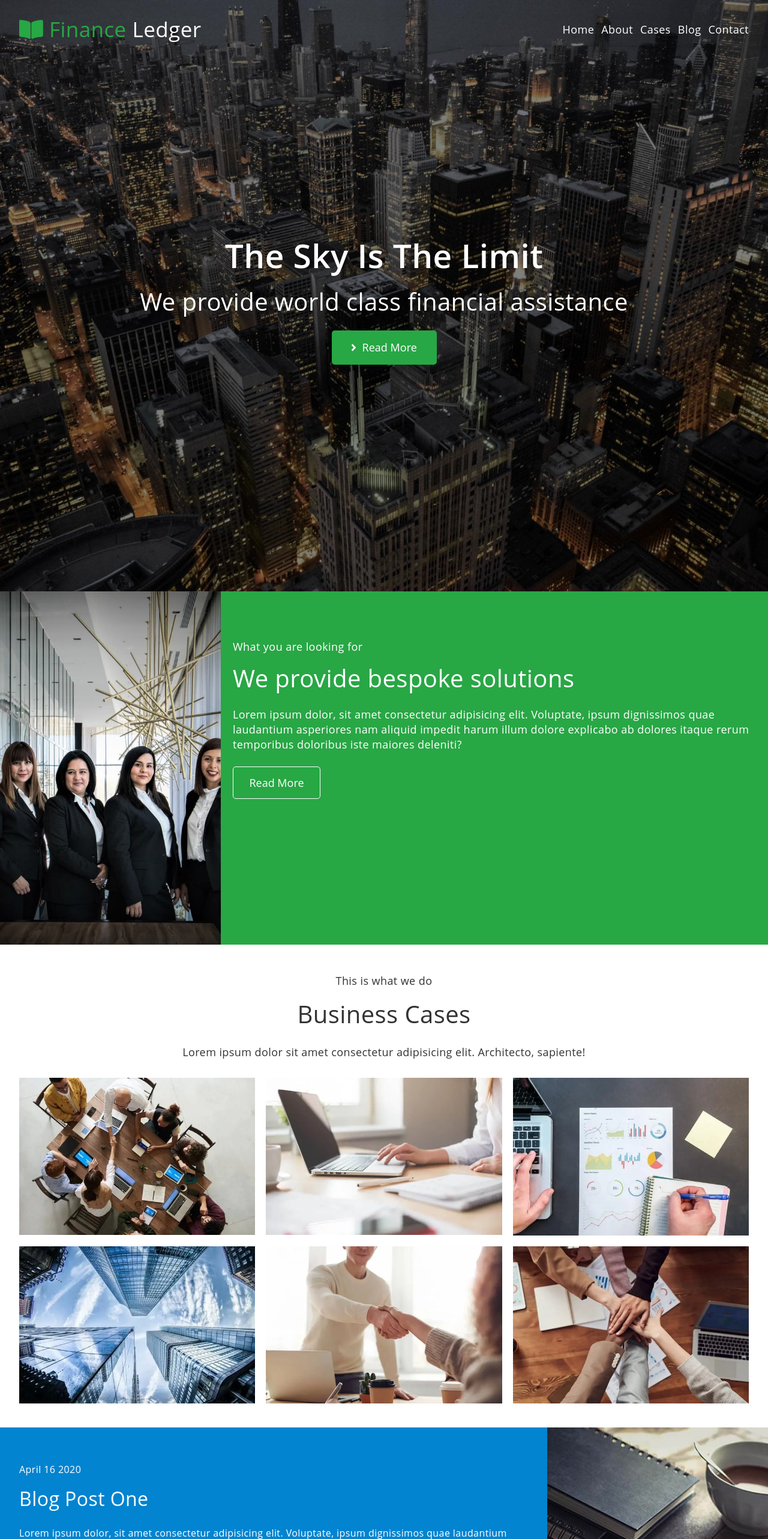
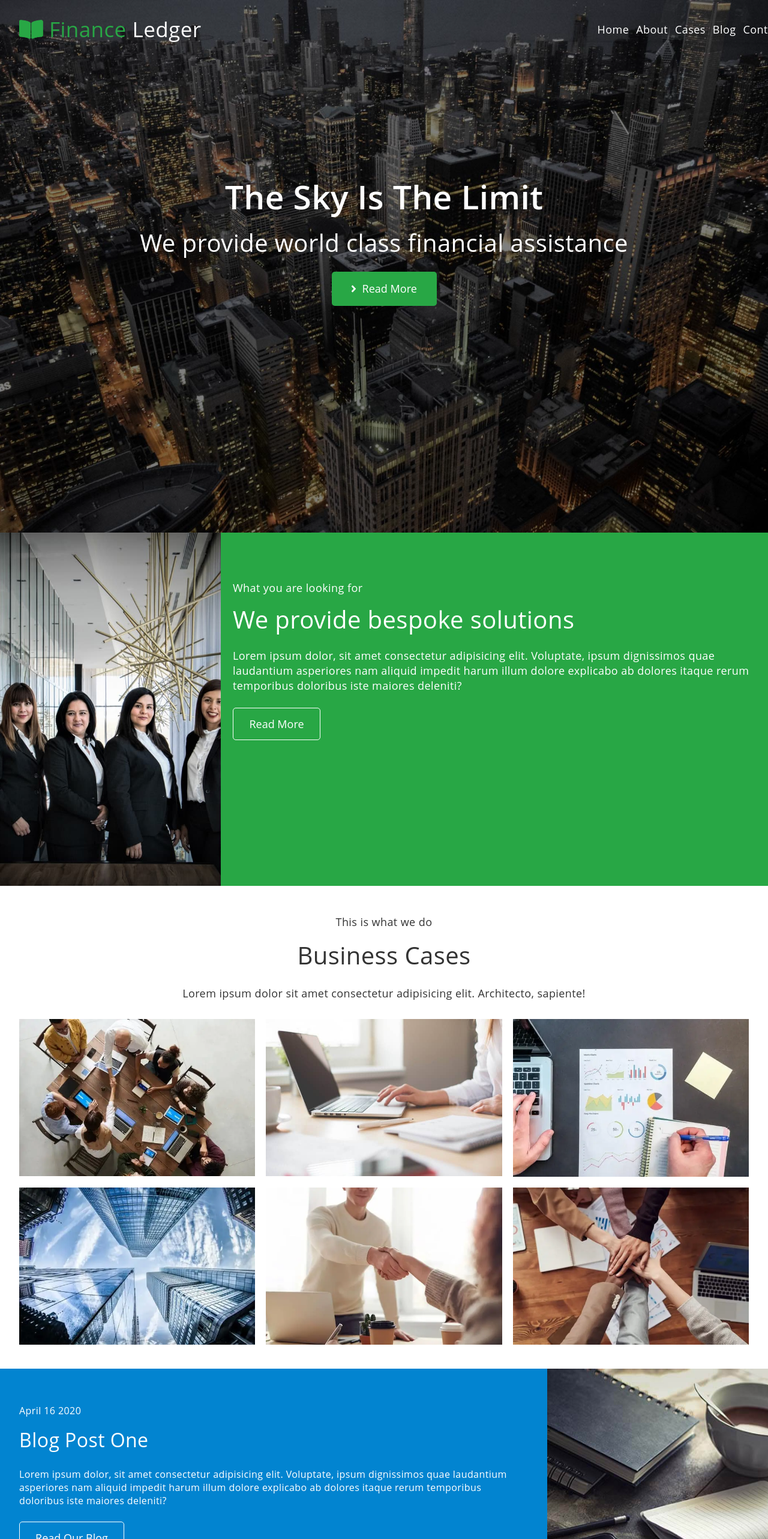
Before and after one commit to Yuliia-dev/ledger_test, a React (Create React App) app: page / in a window 1280 px wide. Shown: the top 2566 px of the page at 60% size. Built offline with nearby package versions, Linux system fonts and the light colour scheme.

Commit message:
add hover

```diff
--- a/src/components/Cases.js
+++ b/src/components/Cases.js
@@ -1,5 +1,46 @@
-import { Container, CasesText, CasesTitle, CasesList } from './Cases.styled';
+// import { useState } from 'react';
+// import { SRLWrapper } from 'simple-react-lightbox';
+import {
+  Container,
+  CasesText,
+  CasesTitle,
+  CasesList,
+  // ContainerLightbox,
+} from './Cases.styled';
+// import lightbox from 'lightbox2';
+// import lightbox from '/node_modules/lightbox2/dist/css/lightbox.min.css';
+
+// import lightbox2 from 'lightbox2';
+
+// lightbox.option({
+//   // resizeDuration: 200,
+//   wrapAround: true,
+//   alwaysShowNavOnTouchDevices: true,
+//   disableScrolling: true,
+//   maxWidth: 900,
+//   maxHeight: 603,
+//   fitImagesInViewport: true,
+
+//   positionFromTop: 0,
+// });
+
+// lightbox.option({
+//   'resizeDuration': 200,
+//   'wrapAround': true
+// })
+
 export function Cases() {
+  // const [overlay, setOverlay] = useState(false);
+
+  // const changeOverlay = e => {
+  //   if (e.target !== e.currentTarget) {
+  //     setOverlay(true);
+  //   }
+  //   if (e.code === 'Escape' || e.currentTarget === e.target) {
+  //     setOverlay(false);
+  //   }
+  // // };
+
   return (
     <Container id="cases">
       <CasesText>This is what we do</CasesText>
@@ -8,8 +49,10 @@ export function Cases() {
         Lorem ipsum dolor sit amet consectetur adipisicing elit. Architecto,
         sapiente!
       </CasesText>
+
       <CasesList>
-        <li>
+        {/* <li> */}
+        {/* <SRLWrapper> */}
         <picture>
           <source
             srcSet={`
@@ -22,13 +65,14 @@ export function Cases() {
     ${require('./images/cases/cases1.jpg')} 1x,
     ${require('./images/cases/cases1@2x.jpg')} 2x`}
           />
+
           <img
             src={require('./images/cases/cases1.jpg')}
             alt="People at the table"
           />
         </picture>
-        </li>
-        <li>
+        {/* </li>
+        <li> */}
         <picture>
           <source
             srcSet={`
@@ -42,10 +86,16 @@ export function Cases() {
     ${require('./images/cases/cases2@2x.jpg')} 2x
   `}
           />
+          <a
+            data-lightbox="image-1"
+            data-title="People"
+            href={require('./images/cases/cases2.jpg')}
+          >
             <img src={require('./images/cases/cases2.jpg')} alt="Laptop" />
+          </a>
         </picture>
-        </li>
-        <li>
+        {/* </li>
+        <li> */}
         <picture>
           <source
             srcSet={`
@@ -61,8 +111,8 @@ export function Cases() {
           />
           <img src={require('./images/cases/cases3.jpg')} alt="Notebook" />
         </picture>
-        </li>
-        <li>
+        {/* </li>
+        <li> */}
         <picture>
           <source
             srcSet={`
@@ -78,8 +128,8 @@ export function Cases() {
           />
           <img src={require('./images/cases/cases4.jpg')} alt="Buildings" />
         </picture>
-        </li>
-        <li>
+        {/* </li>
+        <li> */}
         <picture>
           <source
             srcSet={`
@@ -95,8 +145,8 @@ export function Cases() {
           />
           <img src={require('./images/cases/cases5.jpg')} alt="Handshake" />
         </picture>
-        </li>
-        <li>
+        {/* </li>
+        <li> */}
         <picture>
           <source
             srcSet={`
@@ -115,8 +165,10 @@ export function Cases() {
             alt="Hands together"
           />
         </picture>
-        </li>
+        {/* </li> */}
+        {/* </SRLWrapper> */}
       </CasesList>
+      {/* <ContainerLightbox overlay={overlay}></ContainerLightbox> */}
     </Container>
   );
 }
--- a/src/components/Cases.styled.js
+++ b/src/components/Cases.styled.js
@@ -45,7 +45,7 @@ export const CasesTitle = styled.h2`
   }
 `;
 
-export const CasesList = styled.ul`
+export const CasesList = styled.div`
   position: relative;
   margin-top: 30px;
 
@@ -58,3 +58,16 @@ export const CasesList = styled.ul`
     grid-template-columns: repeat(3, 1fr);
   }
 `;
+
+// export const ContainerLightbox = styled.div`
+//   position: fixed;
+//   z-index: 30;
+//   top: 0;
+//   left: 0;
+//   width: 100%;
+//   height: 100%;
+//   background: #040404;
+//   opacity: 0.5;
+//   /* display: none; */
+//   display: ${props => (props.overlay ? 'flex' : 'none')};
+// `;
--- a/src/components/Header.js
+++ b/src/components/Header.js
@@ -1,4 +1,4 @@
-// import { Link } from 'react-scroll';
+import { useState } from 'react';
 import {
   Container,
   Nav,
@@ -6,12 +6,23 @@ import {
   LogoLink,
   LogoText,
   NavList,
-  NavItem,
 } from './Header.styled';
 
 export function Header() {
+  const [color, setColor] = useState(false);
+
+  const changeColor = () => {
+    if (window.scrollY >= 95) {
+      setColor(true);
+    } else {
+      setColor(false);
+    }
+  };
+
+  window.addEventListener('scroll', changeColor);
+
   return (
-    <Container>
+    <Container color={color ? 'rgba(0, 0, 0, 0.8)' : 'rgba(0, 0, 0, 0.0)'}>
       <Nav>
         <div>
           <LogoLink href="./">
@@ -33,7 +44,7 @@ export function Header() {
         </div>
         <div>
           <NavList>
-            <NavItem>
+            <li>
               <LinkNav
                 to="hero"
                 spy={true}
@@ -43,8 +54,8 @@ export function Header() {
               >
                 Home
               </LinkNav>
-            </NavItem>
-            <NavItem>
+            </li>
+            <li>
               <LinkNav
                 to="about"
                 spy={true}
@@ -54,8 +65,8 @@ export function Header() {
               >
                 About
               </LinkNav>
-            </NavItem>
-            <NavItem>
+            </li>
+            <li>
               <LinkNav
                 to="cases"
                 spy={true}
@@ -65,8 +76,8 @@ export function Header() {
               >
                 Cases
               </LinkNav>
-            </NavItem>
-            <NavItem>
+            </li>
+            <li>
               <LinkNav
                 to="blog"
                 spy={true}
@@ -76,8 +87,8 @@ export function Header() {
               >
                 Blog
               </LinkNav>
-            </NavItem>
-            <NavItem>
+            </li>
+            <li>
               <LinkNav
                 to="contact"
                 spy={true}
@@ -87,7 +98,7 @@ export function Header() {
               >
                 Contact
               </LinkNav>
-            </NavItem>
+            </li>
           </NavList>
         </div>
       </Nav>
--- a/src/components/Header.styled.js
+++ b/src/components/Header.styled.js
@@ -4,6 +4,13 @@ import { Link } from 'react-scroll';
 export const Container = styled.header`
   margin: 0 auto;
   padding: 25px 22px;
+  position: fixed;
+  top: 0;
+  width: 100%;
+  background-color: ${props => props.color};
+
+  z-index: 20;
+
   @media screen and (min-width: 768px) {
     padding: 25px 32px;
   }
@@ -34,6 +41,11 @@ export const LogoLink = styled.a`
   color: #ffffff;
   cursor: pointer;
 
+  :hover {
+    letter-spacing: 0.03em;
+    transform: scale(1.007);
+  }
+
   @media screen and (min-width: 768px) {
     font-size: 35px;
     line-height: 48px;
@@ -48,6 +60,7 @@ export const LogoText = styled.span`
   }
 `;
 export const LinkNav = styled(Link)`
+  padding: 3px 6px;
   font-family: 'Open Sans';
   font-style: normal;
   font-weight: 400;
@@ -55,6 +68,12 @@ export const LinkNav = styled(Link)`
   line-height: 22px;
 
   color: #ffffff;
+
+  :hover {
+    padding-bottom: 12px;
+    border-bottom: 3px solid #28a745;
+  }
+
   @media screen and (min-width: 768px) {
     font-size: 18px;
     line-height: 25px;
@@ -62,15 +81,10 @@ export const LinkNav = styled(Link)`
 `;
 
 export const NavList = styled.ul`
+  position: relative;
   margin-top: 16px;
   display: flex;
   @media screen and (min-width: 768px) {
     margin-top: 0;
   }
 `;
-
-export const NavItem = styled.li`
-  :not(:first-child) {
-    margin-left: 12px;
-  }
-`;
--- a/src/components/Hero.styled.js
+++ b/src/components/Hero.styled.js
@@ -1,7 +1,7 @@
 import styled from 'styled-components';
 
 export const HeroSection = styled.section`
-  padding: 37px 0 104px 0;
+  padding: 160px 0 104px 0;
 
   display: flex;
   flex-direction: column;
```
Also changed, not shown: 1 other file (tests, documents, lock files or other folders). Lines whose indentation alone changed are shown as unchanged.
